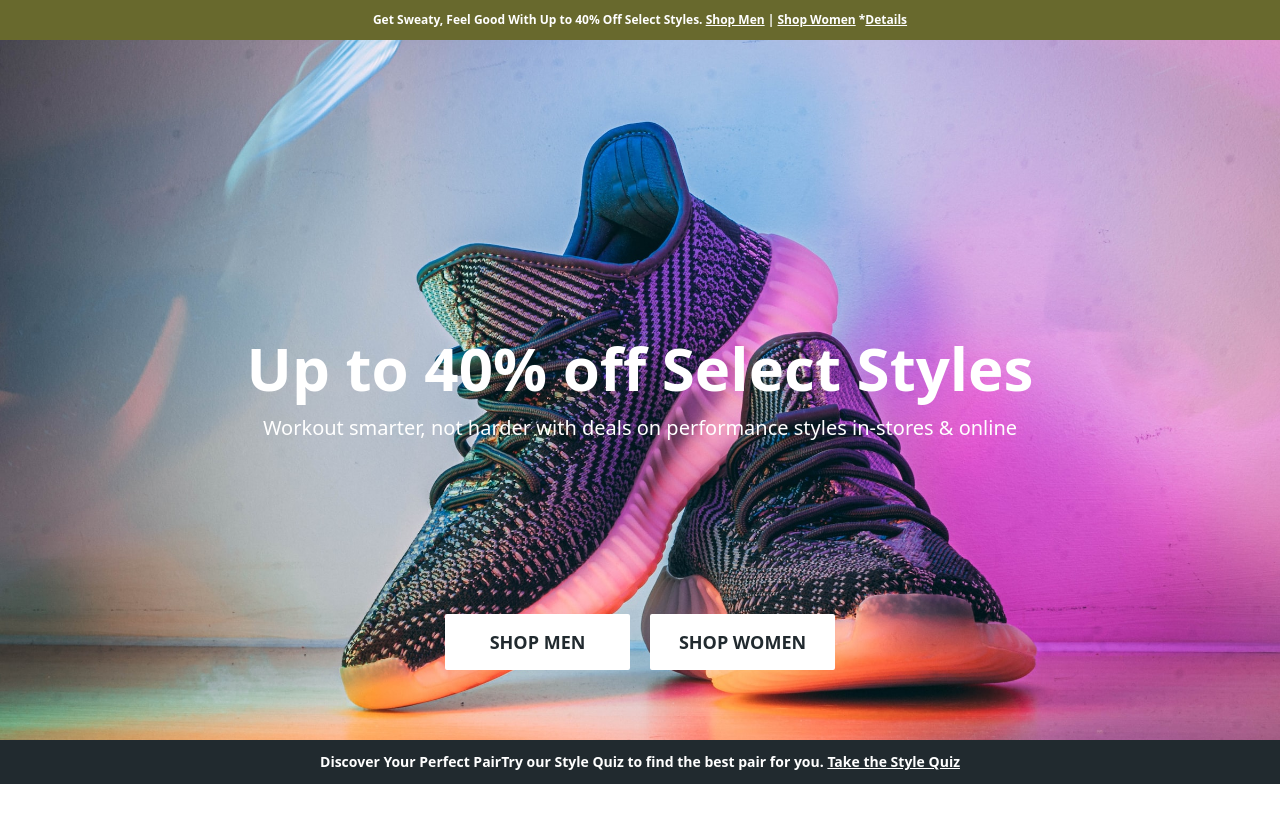
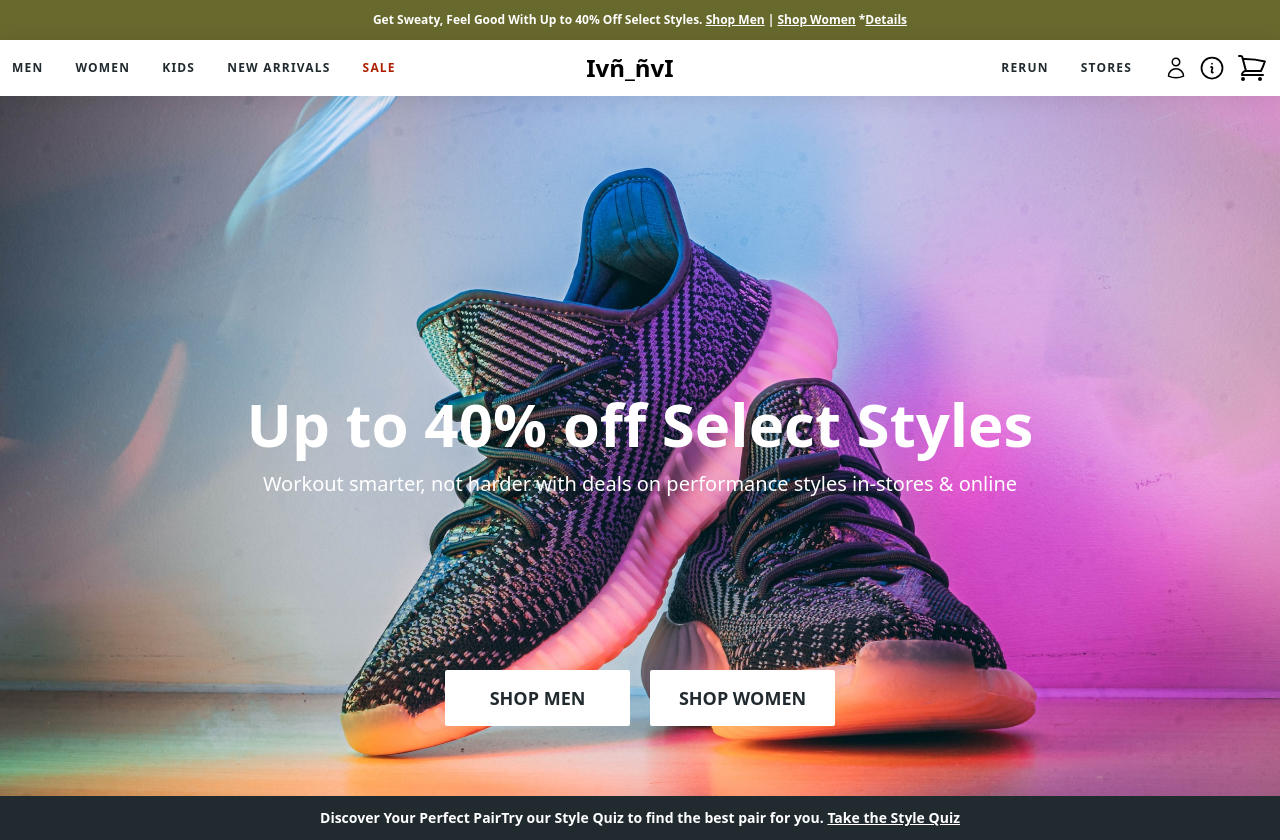
Before and after one commit to VanyaLyashuk/react-ts-ecommerce, a React (Vite) app: page / in a window 1280 px wide. Before the commit the page ends 800 px from the top, so only its background shows below. Built offline with nearby package versions, Linux system fonts and the light colour scheme.

Commit message:
add navigation

```diff
--- /dev/null
+++ b/src/components/UI/Hamburger.tsx
@@ -0,0 +1,20 @@
+const Hamburger = () => {
+  return (
+    <button className="relative group mr-6">
+      <div className="relative flex overflow-hidden items-center justify-center w-[42px] h-[42px] transform transition-all ring-0 duration-200">
+        <div className="flex flex-col justify-between w-[20px] h-[20px] transform transition-all duration-300 origin-center overflow-hidden">
+          <div className="bg-slate-900 h-[2px] w-7 transform transition-all duration-300 origin-left group-focus:translate-y-6 delay-100"></div>
+          <div className="bg-slate-900 h-[2px] w-7 rounded transform transition-all duration-300 group-focus:translate-y-6 delay-75"></div>
+          <div className="bg-slate-900 h-[2px] w-7 transform transition-all duration-300 origin-left group-focus:translate-y-6"></div>
+
+          <div className="absolute items-center justify-between transform transition-all duration-500 top-2.5 -translate-x-10 group-focus:translate-x-0 flex w-0 group-focus:w-12">
+            <div className="absolute bg-slate-900 h-[2px] w-5 transform transition-all duration-500 rotate-0 delay-300 group-focus:rotate-45"></div>
+            <div className="absolute bg-slate-900 h-[2px] w-5 transform transition-all duration-500 -rotate-0 delay-300 group-focus:-rotate-45"></div>
+          </div>
+        </div>
+      </div>
+    </button>
+  );
+};
+
+export default Hamburger;
--- /dev/null
+++ b/src/components/UI/Logo.tsx
@@ -0,0 +1,9 @@
+const Logo = () => {
+  return (
+    <a href="/" className="block font-bold text-2xl">
+      Ivñ_ñvI
+    </a>
+  )
+}
+
+export default Logo
--- a/src/components/app/App.tsx
+++ b/src/components/app/App.tsx
@@ -1,4 +1,5 @@
 import Banner from '../banner/Banner';
+import Navbar from '../navbar/Navbar';
 import Promo from '../promo/Promo';
 import './App.scss'
 
@@ -6,6 +7,7 @@ function App() {
   return (
     <div className="App text-3xl">
       <Banner gist="sale"/>
+      <Navbar />
       <Promo />
       <Banner gist="note"/>
     </div>
--- /dev/null
+++ b/src/components/navbar/Navbar.tsx
@@ -0,0 +1,13 @@
+import NavbarMob from "./NavbarMob";
+import NavbarDesk from "./NavbarDesk";
+
+const Navbar = () => {
+  return (
+    <div className="navbar relative z-50">
+      <NavbarMob />
+      <NavbarDesk />
+    </div>
+  );
+};
+
+export default Navbar;
--- /dev/null
+++ b/src/components/navbar/NavbarDesk.tsx
@@ -0,0 +1,77 @@
+import Logo from '../UI/Logo';
+import cartIcon from '../../assets/cart-icon.svg';
+import infoIcon from '../../assets/info-icon.svg';
+import userIcon from '../../assets/user-icon.svg';
+
+const NavbarDesk = () => {
+
+  return (
+    <div className="hidden xl:block">
+      <nav className="nav nav--desk shadow-nav">
+        <div className="container mx-auto flex justify-between p-3">
+          <ul className="flex items-center gap-8">
+            <li className='flex'>
+              <button className="nav__btn">Men</button>
+            </li>
+            <li className='flex'>
+              <button className="nav__btn">Women</button>
+            </li>
+            <li className='flex'>
+              <button className="nav__btn">Kids</button>
+            </li>
+            <li className='flex'>
+              <button className="nav__btn">New Arrivals</button>
+            </li>
+            <li className='flex'>
+              <button
+                className="nav__btn text-red">Sale</button>
+            </li>
+          </ul>
+          <Logo />
+          <ul className="flex items-center gap-8 xl:min-w-[404px] xl:justify-end">
+            <li className='flex'>
+              <a href="/" className="nav__link">
+                Rerun
+              </a>
+            </li>
+            <li className='flex'>
+              <a href="/" className="nav__link">
+                Stores
+              </a>
+            </li>
+            <li className='flex'>
+              <ul className="flex items-center gap-2.5">
+                <li>
+                  <a href="/">
+                    <img
+                      className='w-[24px] h-[24px]'
+                      src={userIcon}
+                      alt="user icon" />
+                  </a>
+                </li>
+                <li>
+                  <a href="/">
+                    <img
+                      className='w-[28px] h-[28px]'
+                      src={infoIcon}
+                      alt="info icon" />
+                  </a>
+                </li>
+                <li className="flex">
+                  <button>
+                    <img
+                      className='w-[32px] h-[32px]'
+                      src={cartIcon}
+                      alt="cart icon"/>
+                  </button>
+                </li>
+              </ul>
+            </li>
+          </ul>
+        </div>
+      </nav>
+    </div>
+  );
+};
+
+export default NavbarDesk;
--- /dev/null
+++ b/src/components/navbar/NavbarMob.tsx
@@ -0,0 +1,33 @@
+import Hamburger from "../UI/Hamburger";
+import Logo from "../UI/Logo";
+import cartIcon from '../../assets/cart-icon.svg';
+import searchIcon from '../../assets/search-icon.svg';
+
+const NavbarMob = () => {
+  return (
+    <div className="xl:hidden">
+      <nav className="nav nav--mob shadow-nav">
+        <div className="container mx-auto flex items-center justify-between py-2 pl-1 pr-3 md:px-4">
+          <Hamburger />
+          <Logo />
+          <div className="flex gap-3">
+            <button>
+              <img
+                className="w-[24px] h-[24px]"
+                src={searchIcon}
+                alt="search icon" />
+            </button>
+            <button>
+              <img
+                className="w-[32px] h-[32px]"
+                src={cartIcon}
+                alt="cart icon" />
+            </button>
+          </div>
+        </div>
+      </nav>
+    </div>
+  );
+};
+
+export default NavbarMob;
```
